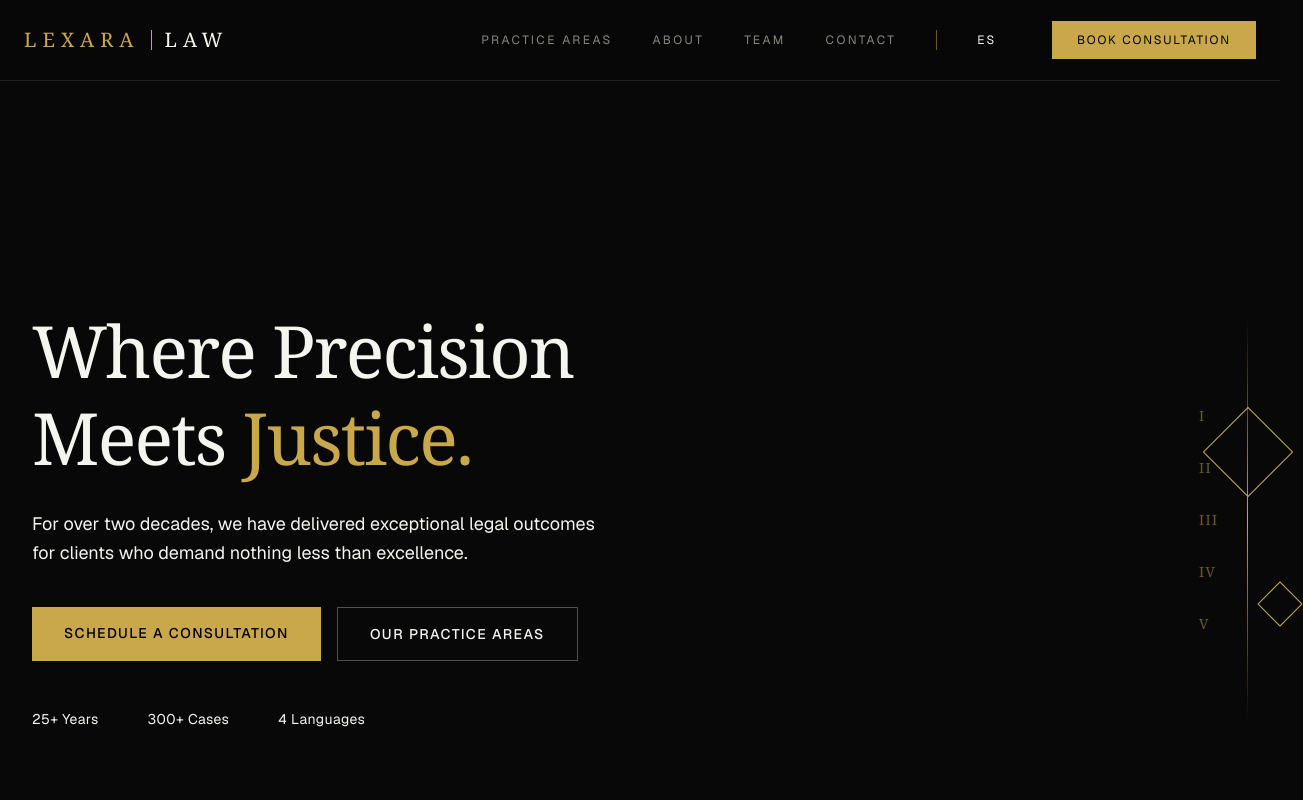
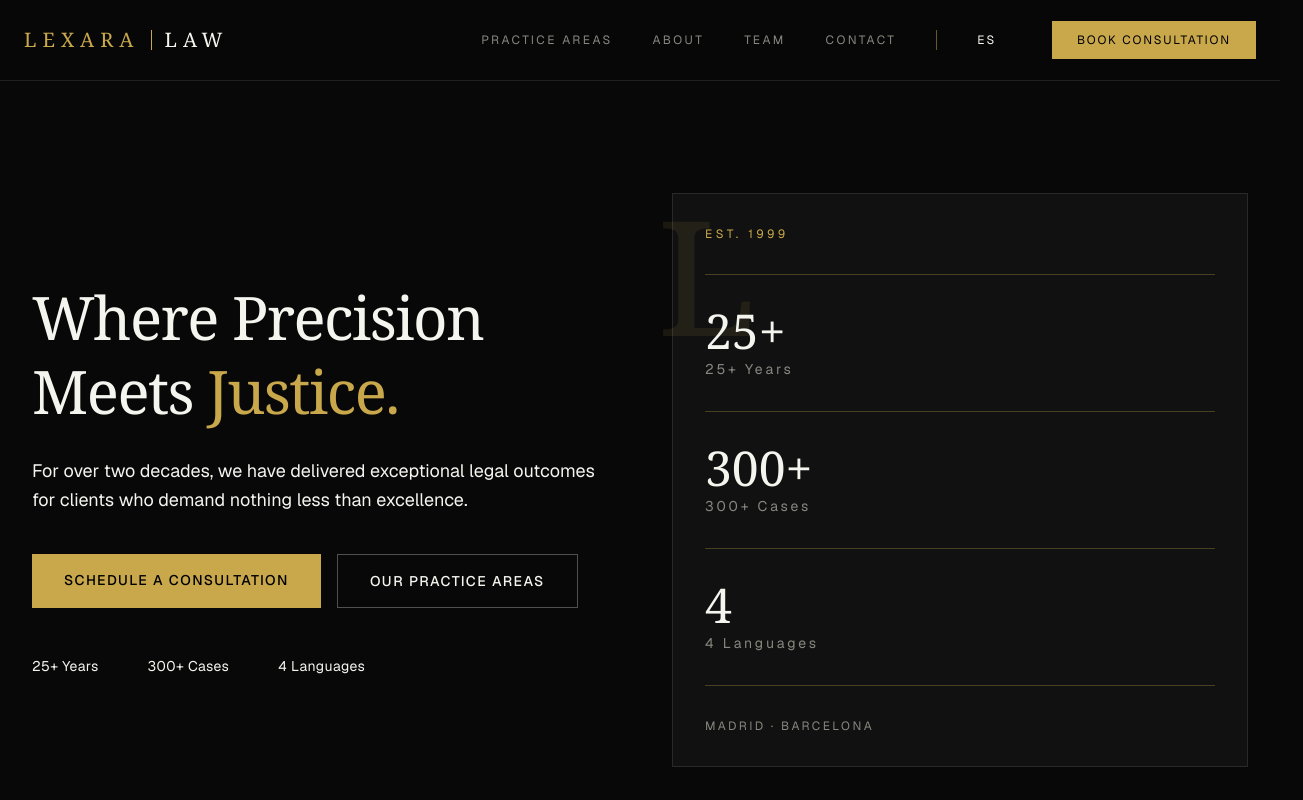
Before and after one commit to patricgutuofficial-beep/lexara-law, a Next.js app: page / in a window 1280 px wide. Shown: the top 800 px of the page, 1303 px wide, since content can reach past the window. Built offline with nearby package versions, Linux system fonts and the light colour scheme.

Commit message:
improve hero layout and stats card

```diff
--- a/components/hero.tsx
+++ b/components/hero.tsx
@@ -9,12 +9,15 @@ export function Hero() {
   const t = translations[lang]
   const headlineParts = t.home.heroHeadline.split(" ")
   return (
-    <section className="relative min-h-screen flex items-center px-6 lg:px-8 pt-20">
+    <section className="relative min-h-screen flex items-center px-6 lg:px-8 pt-20 pb-20">
       <div className="mx-auto max-w-7xl w-full">
         <div className="grid lg:grid-cols-2 gap-12 lg:gap-8 items-center">
+
+
           {/* Left side - Text content */}
           <div>
-            <h1 className="font-serif text-4xl font-light tracking-tight text-foreground sm:text-5xl md:text-6xl lg:text-7xl leading-[1.1]">
+            <h1 className="font-serif text-4xl font-light tracking-tight text-foreground sm:text-5xl md:text-6xl lg:text-6xl leading-[1.1]">
+
               <span className="block">{headlineParts.slice(0, 2).join(" ")}</span>
               <span className="block mt-2">
                 {headlineParts.slice(2, -1).join(" ")} <span className="text-[#C9A84C]">{headlineParts.at(-1)}</span>
@@ -50,24 +53,36 @@ export function Hero() {
             </div>
           </div>
 
-          {/* Right side - Decorative element */}
-          <div className="hidden lg:flex justify-end items-center">
-            <div className="relative">
-              {/* Vertical gold line */}
-              <div className="h-[400px] w-px bg-gradient-to-b from-transparent via-[#C9A84C] to-transparent" />
+          {/* Right side - Stats card */}
+          <div className="hidden lg:flex justify-end items-center self-center">
 
-              {/* Roman numerals */}
-              <div className="absolute -left-12 top-1/2 -translate-y-1/2 flex flex-col gap-8 text-[#C9A84C]/50 font-serif text-sm tracking-widest">
-                <span>I</span>
-                <span>II</span>
-                <span>III</span>
-                <span>IV</span>
-                <span>V</span>
+
+
+            <div className="relative w-full max-w-xl border border-white/10 bg-[#111111] p-8">
+
+              <span className="pointer-events-none absolute -left-4 top-0 font-serif text-[10rem] leading-none text-[#C9A84C]/10">
+                L
+              </span>
+              <div className="relative space-y-8">
+                <p className="text-xs tracking-[0.3em] text-[#C9A84C]">EST. 1999</p>
+                <div className="h-px w-full bg-[#C9A84C]/30" />
+                <div className="space-y-1">
+                  <p className="font-serif text-5xl text-[#F5F5F0]">25+</p>
+                  <p className="text-sm tracking-[0.2em] text-[#888880]">{t.home.stat1}</p>
+                </div>
+                <div className="h-px w-full bg-[#C9A84C]/30" />
+                <div className="space-y-1">
+                  <p className="font-serif text-5xl text-[#F5F5F0]">300+</p>
+                  <p className="text-sm tracking-[0.2em] text-[#888880]">{t.home.stat2}</p>
+                </div>
+                <div className="h-px w-full bg-[#C9A84C]/30" />
+                <div className="space-y-1">
+                  <p className="font-serif text-5xl text-[#F5F5F0]">4</p>
+                  <p className="text-sm tracking-[0.2em] text-[#888880]">{t.home.stat3}</p>
+                </div>
+                <div className="h-px w-full bg-[#C9A84C]/30" />
+                <p className="text-xs tracking-[0.2em] text-[#888880]">MADRID · BARCELONA</p>
               </div>
-
-              {/* Geometric accent */}
-              <div className="absolute -right-8 top-1/4 w-16 h-16 border border-[#C9A84C] rotate-45" />
-              <div className="absolute -right-12 bottom-1/4 w-8 h-8 border border-[#C9A84C] rotate-45" />
             </div>
           </div>
         </div>
```
